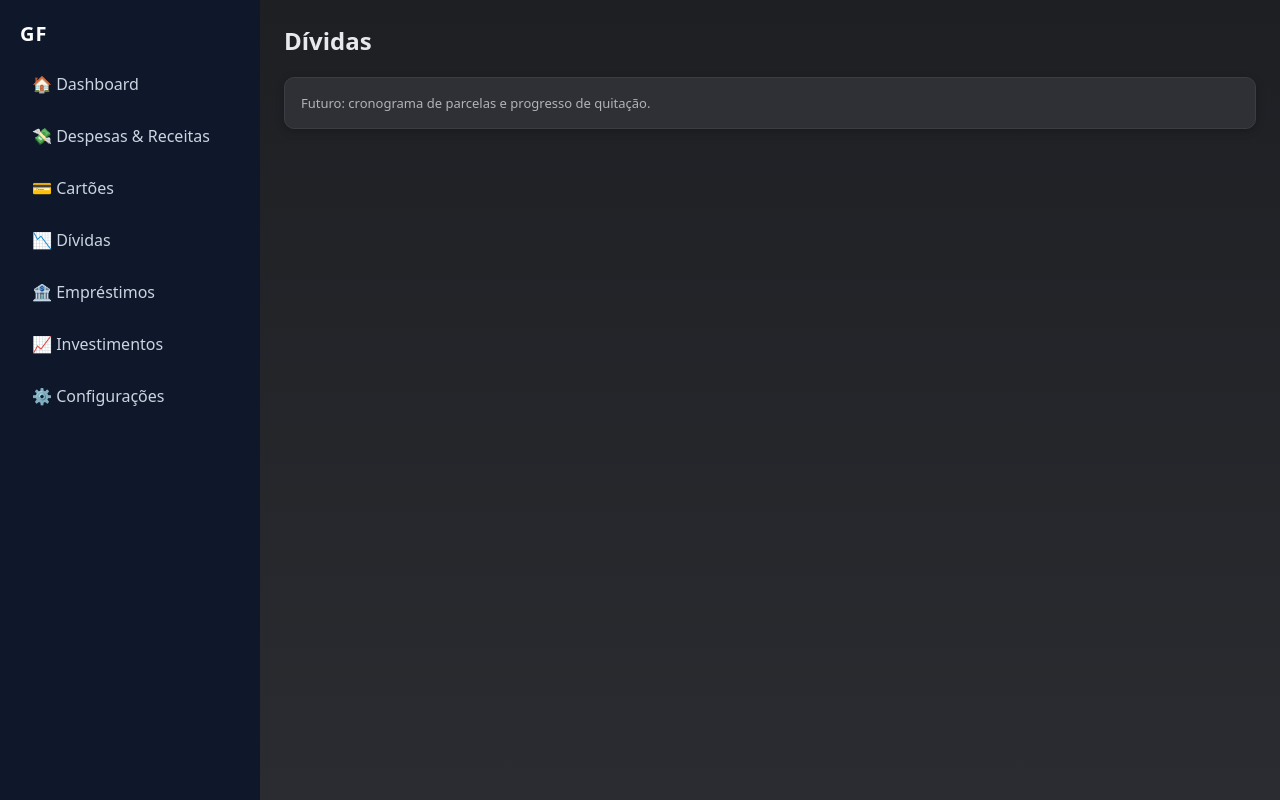
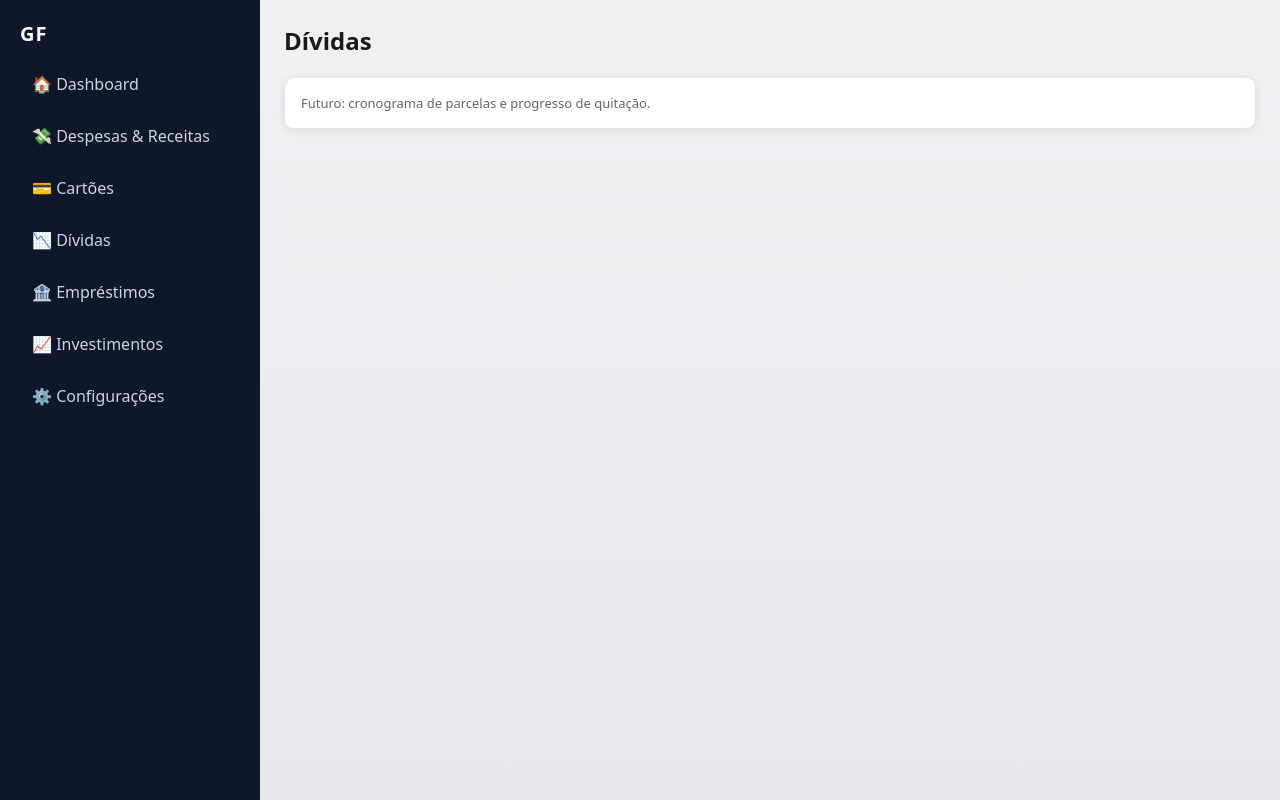
Before and after one commit to Ivanmonteiro-create/gerenciamentofamiliar.site, a Next.js app: page /dividas in a window 1280 px wide. Built offline with nearby package versions, Linux system fonts and the light colour scheme.

Commit message:
Update globals.css

```diff
--- a/app/globals.css
+++ b/app/globals.css
@@ -62,30 +62,3 @@ thead th {
 label, .muted, .small {
   color: #666;
 }
-/* ==== TEMA CINZA ESCURO PREMIUM ==== */
-body {
-  background: linear-gradient(180deg, #1e1f23 0%, #2a2c31 100%);
-  color: #e7e9ec;
-}
-
-.card, .panel {
-  background: #2e3035;
-  border: 1px solid #3b3d42;
-  box-shadow: 0 2px 8px rgba(0, 0, 0, 0.25);
-  border-radius: 10px;
-}
-
-input, select, textarea {
-  background: #3a3c41;
-  color: #f0f0f0;
-  border: 1px solid #4a4d52;
-}
-
-thead th {
-  background: #34363b;
-  color: #f9f9f9;
-}
-
-label, .muted, .small {
-  color: #b0b3b8;
-}
```
